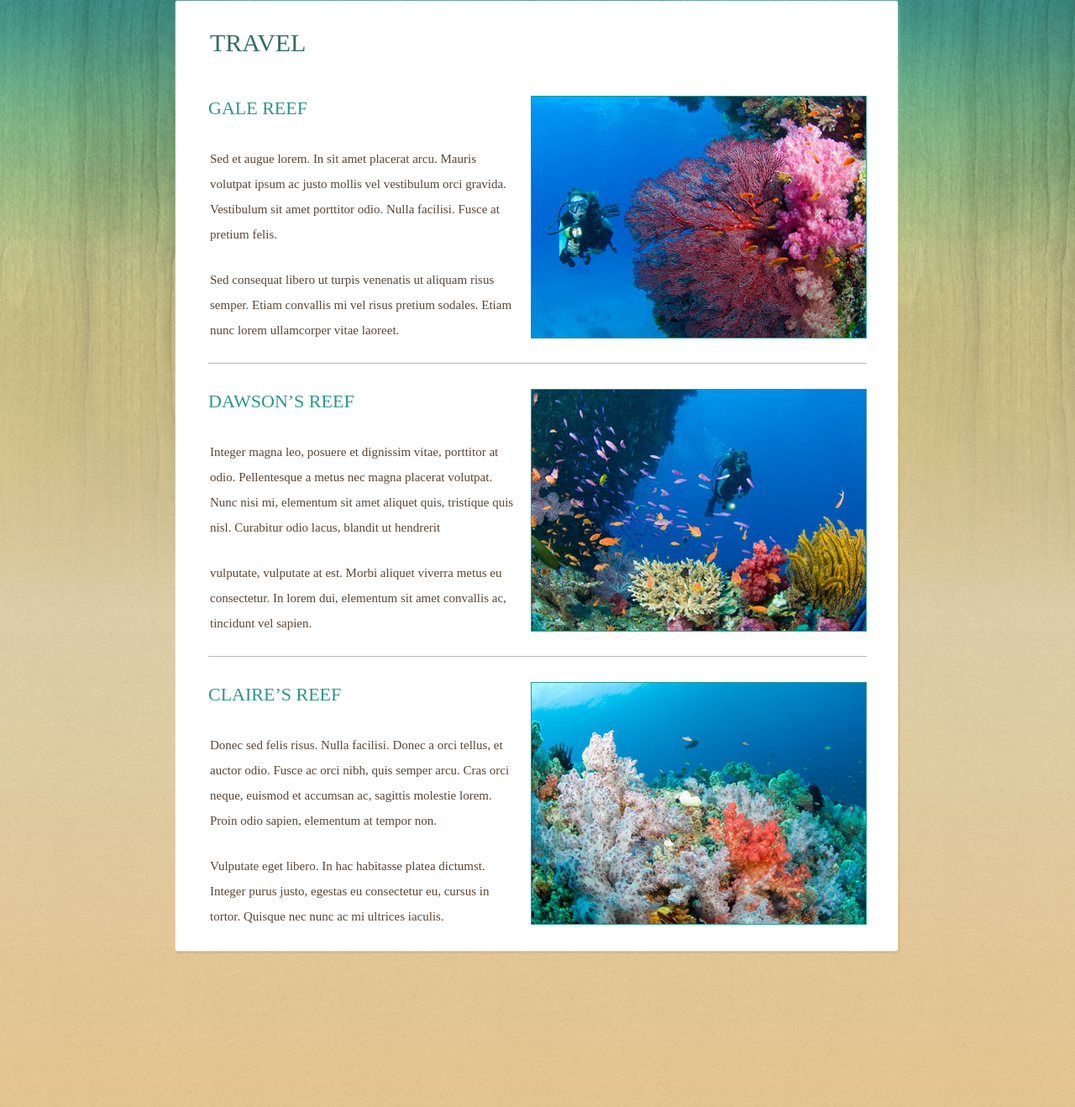
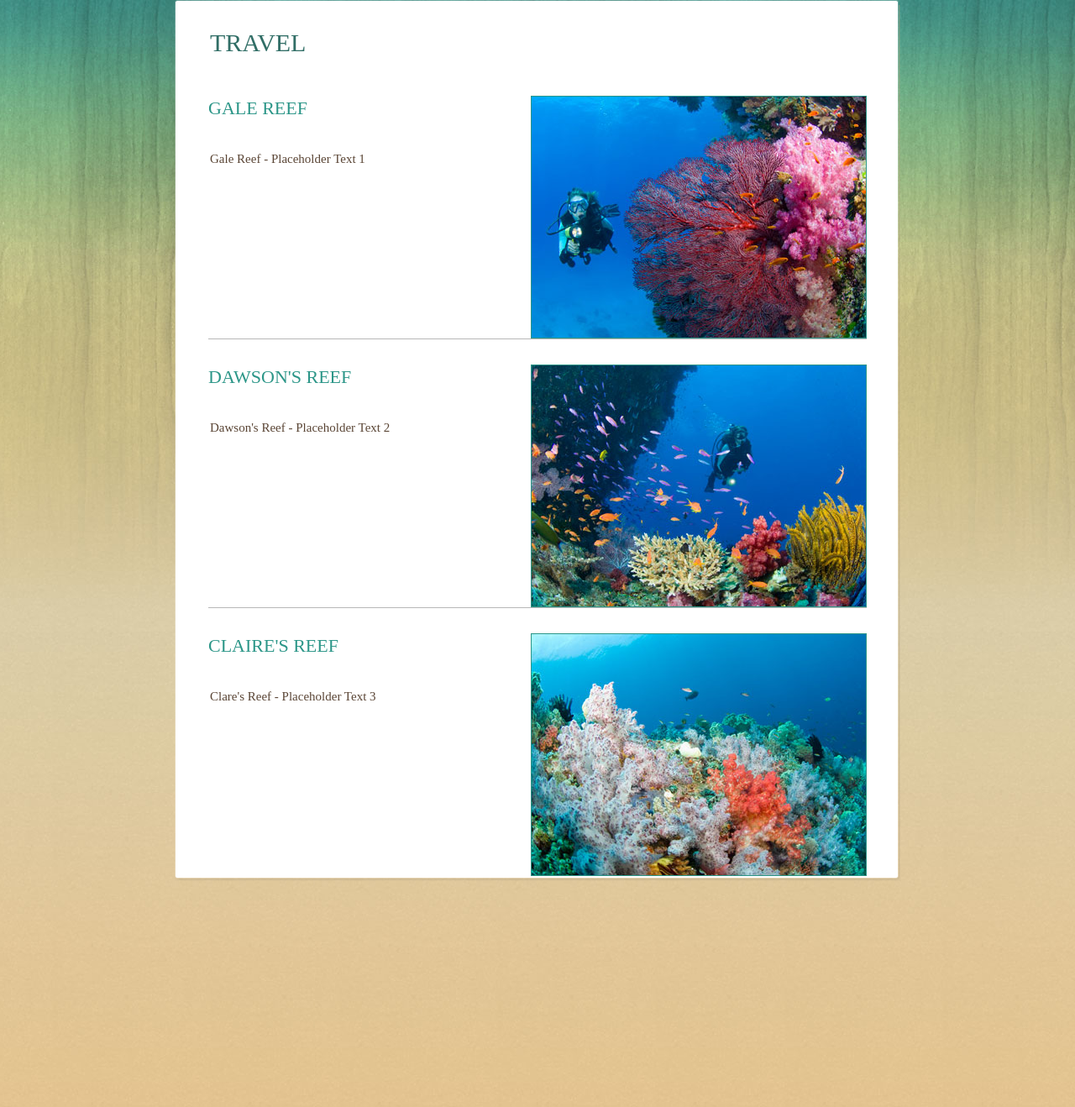
Before and after one commit to Thatmemphiskid-Work/cs465-fullstack, a Node server app: page /travel in a window 1280 px wide. Shown: the whole page at 84% size. Run offline with Node 20, Linux system fonts and the light colour scheme; some libraries are stand-ins or nearby versions.

Commit message:
Module 3 completed baseline

```diff
--- a/travlr/app_server/controllers/travel.js
+++ b/travlr/app_server/controllers/travel.js
@@ -1,6 +1,15 @@
-/* GET travel view */
+var fs = require('fs');
+
+var trips = JSON.parse(
+  fs.readFileSync('./data/trips.json', 'utf8')
+);
+
+/* GET Travel View Section */
 const travel = (req, res) => {
-  res.render('travel', { title: 'Travlr Getaways' });
+  res.render('travel', {
+    title: 'Travlr Getaways',
+    trips: trips
+  });
 };
 
 module.exports = {
--- a/travlr/app_server/views/travel.hbs
+++ b/travlr/app_server/views/travel.hbs
@@ -20,59 +20,21 @@
 							<h1>Travel</h1>
 
 							<ul id="sites">
+								{{#each trips}}
 									<li>
 										<a href="/travel">
-										<img src="images/reef1.jpg" alt="Img">
+											<img src="images/{{image}}" alt="Img">
 										</a>
 
 										<h2>
-										<a href="/travel">Gale Reef</a>
+											<a href="/travel">{{name}}</a>
 										</h2>
 
 										<p>
-										Sed et augue lorem. In sit amet placerat arcu. Mauris volutpat ipsum ac justo mollis vel vestibulum orci gravida. Vestibulum sit amet porttitor odio. Nulla facilisi. Fusce at pretium felis.
-									</p>
-
-									<p>
-										Sed consequat libero ut turpis venenatis ut aliquam risus semper. Etiam convallis mi vel risus pretium sodales. Etiam nunc lorem ullamcorper vitae laoreet.
+											{{description}}
 										</p>
 									</li>
-
-								<li>
-									<a href="/travel">
-										<img src="images/reef2.jpg" alt="Img">
-									</a>
-
-									<h2>
-										<a href="/travel">Dawson’s Reef</a>
-									</h2>
-
-									<p>
-										Integer magna leo, posuere et dignissim vitae, porttitor at odio. Pellentesque a metus nec magna placerat volutpat. Nunc nisi mi, elementum sit amet aliquet quis, tristique quis nisl. Curabitur odio lacus, blandit ut hendrerit
-									</p>
-
-									<p>
-										vulputate, vulputate at est. Morbi aliquet viverra metus eu consectetur. In lorem dui, elementum sit amet convallis ac, tincidunt vel sapien.
-									</p>
-								</li>
-
-								<li>
-									<a href="/travel">
-										<img src="images/reef3.jpg" alt="Img">
-									</a>
-
-									<h2>
-										<a href="/travel">Claire’s REEF</a>
-									</h2>
-
-									<p>
-										Donec sed felis risus. Nulla facilisi. Donec a orci tellus, et auctor odio. Fusce ac orci nibh, quis semper arcu. Cras orci neque, euismod et accumsan ac, sagittis molestie lorem. Proin odio sapien, elementum at tempor non.
-									</p>
-
-									<p>
-										Vulputate eget libero. In hac habitasse platea dictumst. Integer purus justo, egestas eu consectetur eu, cursus in tortor. Quisque nec nunc ac mi ultrices iaculis.
-									</p>
-								</li>
+								{{/each}}
 							</ul>
 
 						</div>
--- /dev/null
+++ b/travlr/data/trips.json
@@ -0,0 +1,19 @@
+[
+    {
+        "name": "Gale Reef",
+        "image": "reef1.jpg",
+        "description": "Gale Reef - Placeholder Text 1"
+    },
+
+    {
+        "name": "Dawson's Reef",
+        "image": "reef2.jpg",
+        "description": "Dawson's Reef - Placeholder Text 2"
+    },
+
+    {
+        "name": "Claire's Reef",
+        "image": "reef3.jpg",
+        "description": "Clare's Reef - Placeholder Text 3"
+    }
+]
```
Also changed, not shown: 1 other file. Lines whose indentation alone changed are shown as unchanged.
